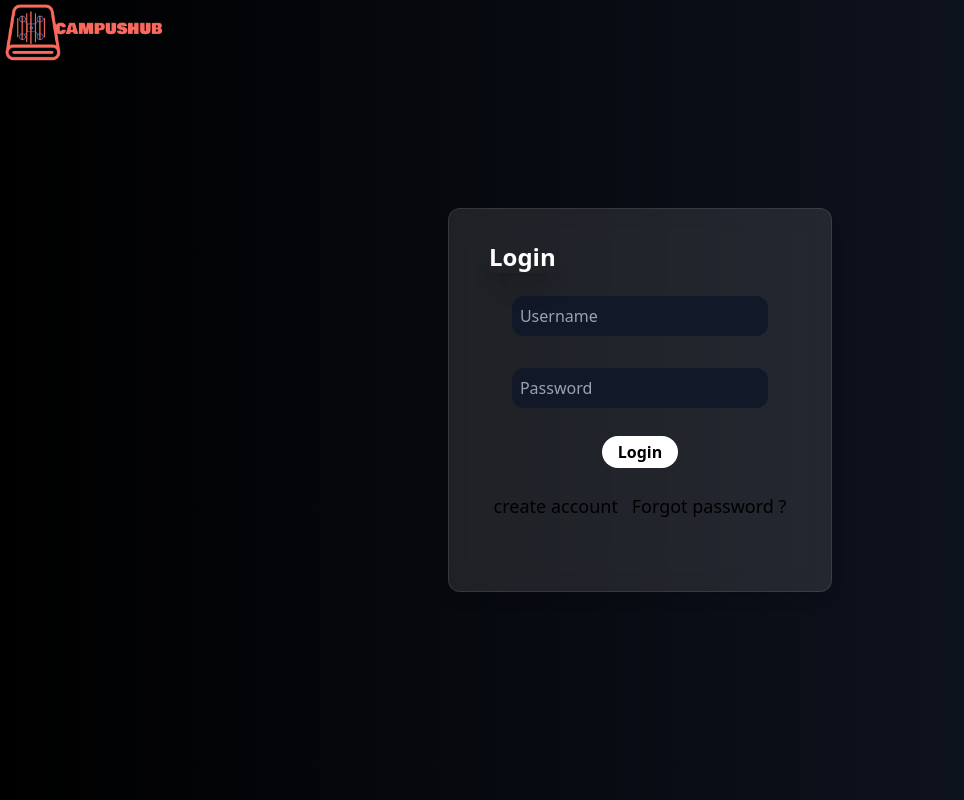
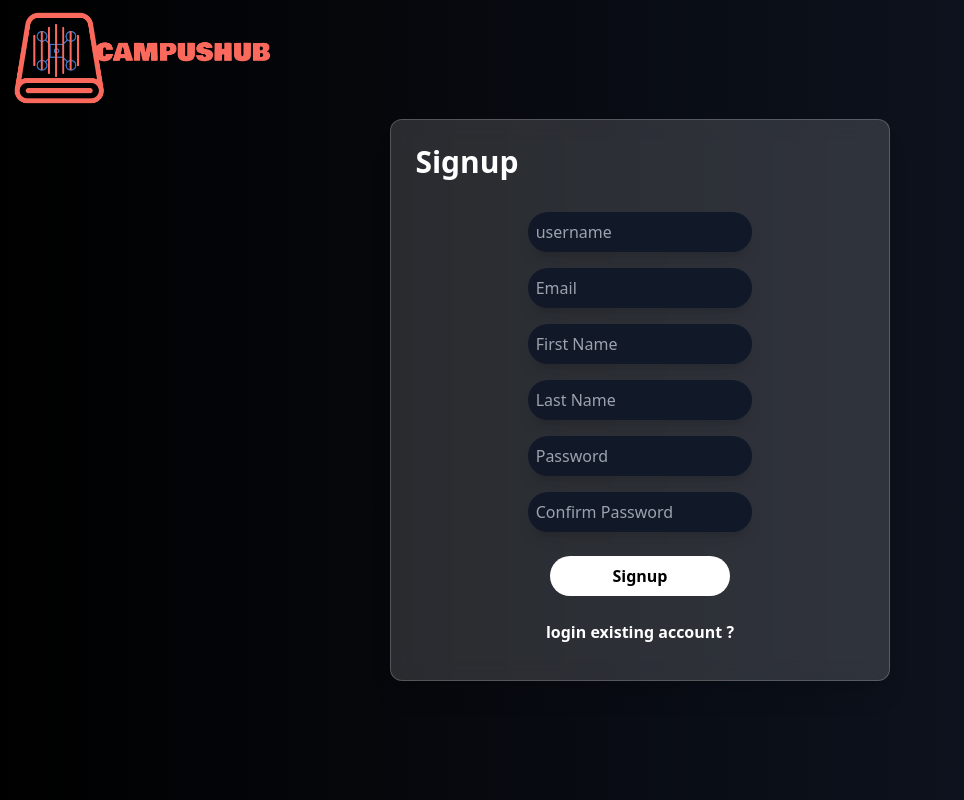
Before and after one commit to Devakrishna07/CampusHub, a React (Vite) app in the folder Frontend/: page / in a window 1280 px wide. Shown: the whole page, without its empty margins (0-964 px from the left). Built offline with nearby package versions, Linux system fonts and the light colour scheme.

Commit message:
signup page updated

```diff
--- a/Frontend/src/App.jsx
+++ b/Frontend/src/App.jsx
@@ -8,8 +8,8 @@ function App() {
     <BrowserRouter>
     <div>
         <Routes>
-          <Route path='/' element={<Login />} />
-          <Route path='/signup' element={<Signup />} />
+          <Route path='/login' element={<Login />} />
+          <Route path='/' element={<Signup />} />
         </Routes>
     </div>
     </BrowserRouter>
--- a/Frontend/src/pages/Signup.jsx
+++ b/Frontend/src/pages/Signup.jsx
@@ -2,7 +2,7 @@ import React, { useState } from 'react';
 import api from "../services/api";
 import InputField from '../components/InputField';
 import logo from "../assets/logo.png";
-import { Navigate, useNavigate } from 'react-router-dom';
+import { useNavigate, Link } from 'react-router-dom';
 
 function Signup() {
     const [username, setUsername] = useState('');
@@ -30,7 +30,7 @@ function Signup() {
             });
 
             alert("user created successfully");
-            navigate('/');
+            navigate('/login');
 
         } catch (err) {
             alert("Try again later");
@@ -46,18 +46,18 @@ function Signup() {
                 className="flex flex-col w-[95%] sm:w-[85%] md:w-[60%] lg:w-[40%] backdrop-blur-md bg-white/15 border border-white/20 shadow-xl py-6 px-6 items-center justify-center rounded-xl overflow-hidden"
             >
                 <h1 className="text-2xl sm:text-3xl font-bold text-white mb-6 self-start">Signup</h1>
-                <InputField type='text' name={username} placeholder={"username"} value={username} onchange={(e) => setUsername(e.target.value)} />
-                <InputField type='email' name={email} placeholder={"Email"} value={email} onchange={(e) => setEmail(e.target.value)} />
-                <InputField type='text' name={firstname} placeholder={"First Name"} value={firstname} onchange={(e) => setFirstname(e.target.value)} />
-                <InputField type='text' name={lastname} placeholder={"Last Name"} value={lastname} onchange={(e) => setLastname(e.target.value)} />
-                <InputField type='password' name={password} placeholder={"Password"} value={password} onchange={(e) => setPassword(e.target.value)} />
-                <InputField type='password' name={password2} placeholder={"Confirm Password"} value={password2} onchange={(e) => setPassword2(e.target.value)} />
+                <InputField type='text' name="username" placeholder={"username"} value={username} onchange={(e) => setUsername(e.target.value)} />
+                <InputField type='email' name="email" placeholder={"Email"} value={email} onchange={(e) => setEmail(e.target.value)} />
+                <InputField type='text' name="firstname" placeholder={"First Name"} value={firstname} onchange={(e) => setFirstname(e.target.value)} />
+                <InputField type='text' name="lastname" placeholder={"Last Name"} value={lastname} onchange={(e) => setLastname(e.target.value)} />
+                <InputField type='password' name="password" placeholder={"Password"} value={password} onchange={(e) => setPassword(e.target.value)} />
+                <InputField type='password' name="password2" placeholder={"Confirm Password"} value={password2} onchange={(e) => setPassword2(e.target.value)} />
                 <button className="bg-white w-[70%] sm:w-[50%] md:w-[40%] rounded-full p-2 font-bold mt-4 mb-6 hover:bg-black hover:text-white hover:rounded-xl transition-all">
                     Signup
                 </button>
                 <div className="w-full flex items-center justify-center pb-3">
                     <h1 className='font-bold text-white hover:text-blue-500 cursor-pointer text-sm sm:text-base'>
-                        <a href="/">login existing account ?</a>
+                        <Link to="/login">login existing account ?</Link>
                     </h1>
                 </div>
             </form>
```
